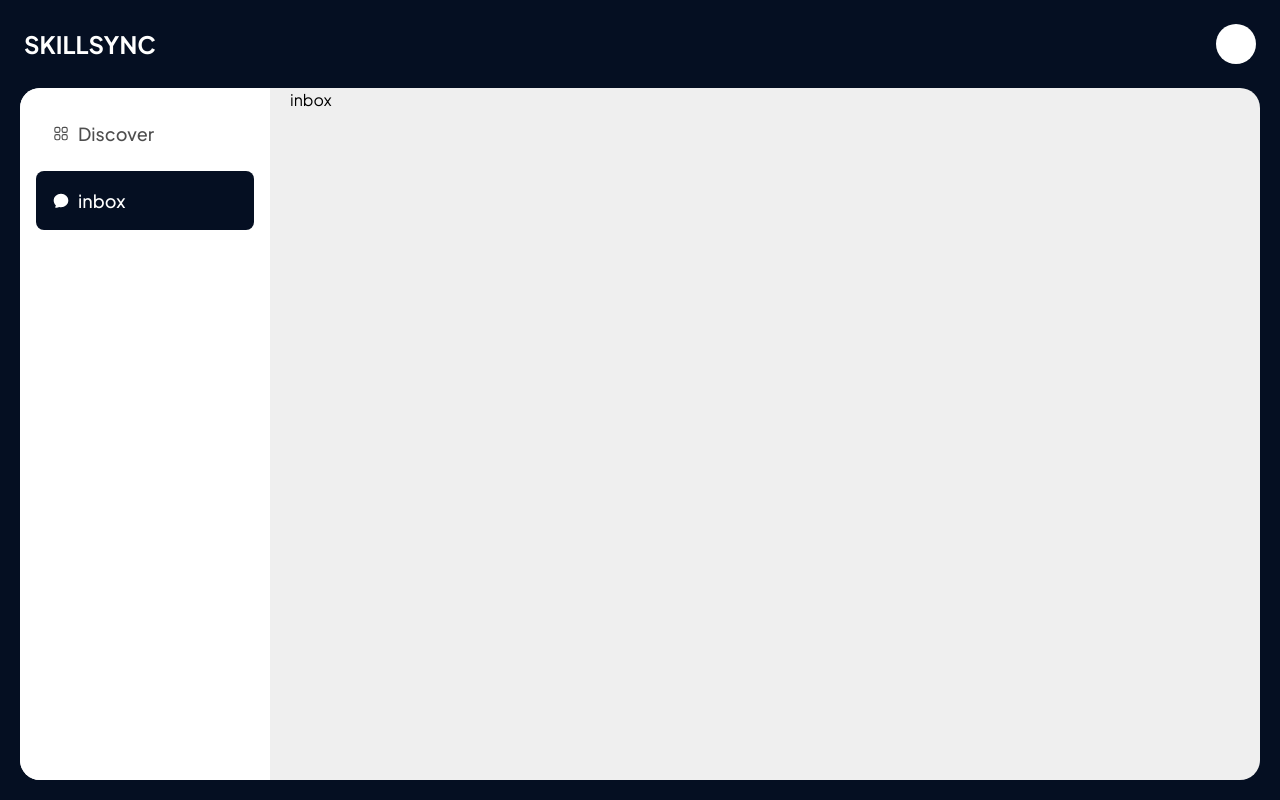
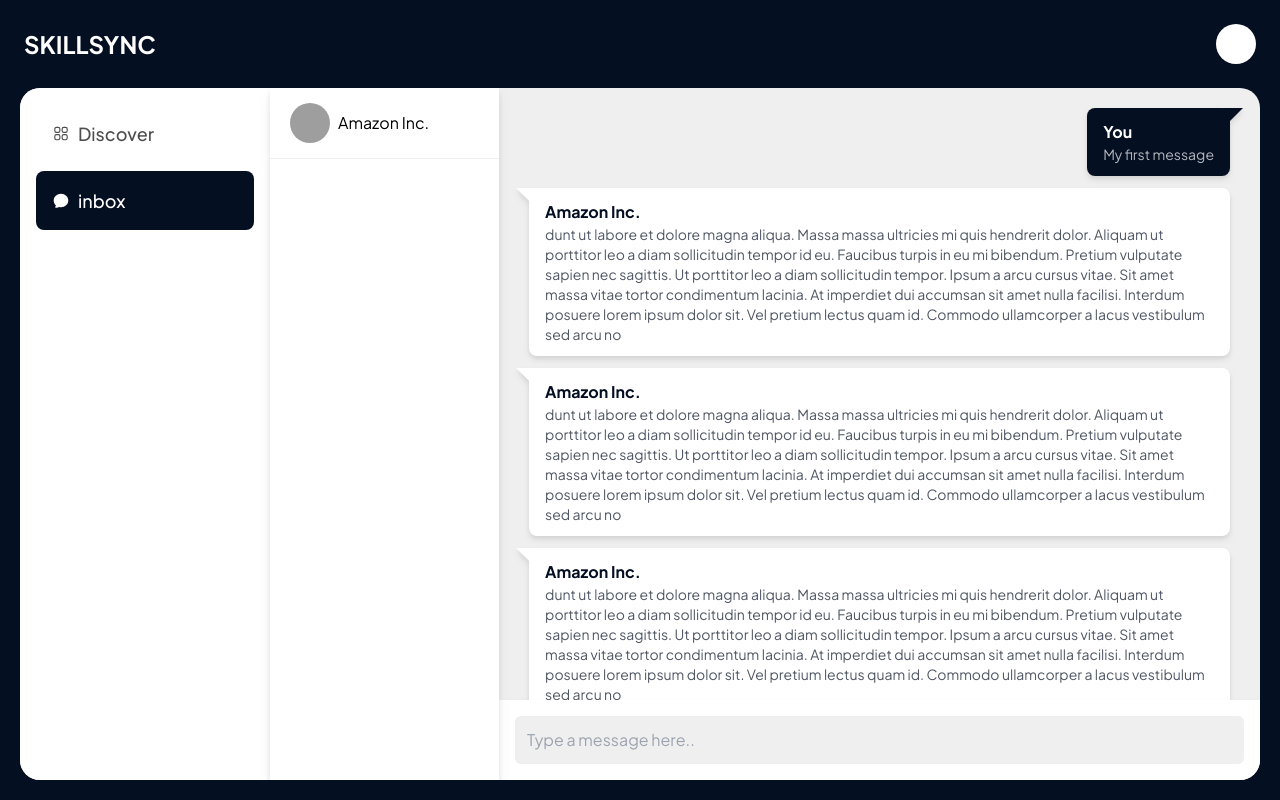
Before and after one commit to SkillSyncApp/SkillSyncClient, a React (Vite) app: page /inbox in a window 1280 px wide. Built offline with nearby package versions, Linux system fonts and the light colour scheme; grey boxes are pictures that could not be loaded.

Commit message:
InboxPage: conversation and message

```diff
--- a/src/App.tsx
+++ b/src/App.tsx
@@ -7,8 +7,8 @@
   return (
     <div className='bg-primary font-display flex flex-col overflow-hidden h-[100vh] pb-[20px]'>
       <NavBar />
-      <main className="bg-lightgray rounded-[20px] mx-5 flex gap-5 overflow-hidden flex-1">
-        <div className='w-[250px] bg-white'>
+      <main className="bg-lightgray rounded-[20px] mx-5 flex overflow-hidden flex-1">
+        <div className='w-[250px] bg-white drop-shadow-lg'>
           <SideNavBar />
         </div>
         <Outlet />
--- /dev/null
+++ b/src/components/inbox/conversation-list/ConversationList.css
@@ -0,0 +1,3 @@
+.conversation-overview {
+    border-bottom: 1px solid var(--color-lightgray);
+}
--- /dev/null
+++ b/src/components/inbox/conversation-list/ConversationList.tsx
@@ -0,0 +1,18 @@
+import { ConversationOverview } from "../../../types/ConversationOverview";
+import './ConversationList.css';
+
+type ConversationListProps = {
+    conversations: ConversationOverview[];
+}
+
+function ConversationList({ conversations }: ConversationListProps) {
+    return <div className="bg-white drop-shadow-lg z-10">
+        {conversations.map((conversation) =>
+            <div key={conversation.sender.name} className="conversation-overview cursor-pointer hover:bg-lightgray pl-[20px] pr-[70px] py-[15px] flex items-center gap-2">
+                <img className="circle w-[40px] h-[40px]" src={conversation.sender.image} />
+                <h2>{conversation.sender.name}</h2>
+            </div>)}
+    </div>
+}
+
+export default ConversationList;
--- /dev/null
+++ b/src/components/inbox/conversation/Conversation.tsx
@@ -0,0 +1,22 @@
+import { Message } from "../../../types/Message";
+import MessageItem from "../message-item/MessageItem";
+
+type ConversationProps = {
+    messages: Message[]
+}
+
+function Conversation({ messages }: ConversationProps) {
+
+    return <div className="flex-1 flex flex-col overflow-hidden">
+        <div className="flex flex-col gap-3 px-[30px] py-5 flex-1 overflow-scroll">
+            {messages.map((message, index) =>
+                <MessageItem message={message} style={{ alignSelf: message.sender.type === 'me' ? 'end' : 'start' }} key={`message-${message.sender.type}-${index}`} />)}
+        </div>
+        <div className="bg-white p-4 drop-shadow-lg">
+            <input placeholder="Type a message here.."/>
+        </div>
+    </div>
+
+}
+
+export default Conversation;
--- /dev/null
+++ b/src/components/inbox/message-item/MessageItem.css
@@ -0,0 +1,39 @@
+.message-wrapper {
+  width: fit-content;
+}
+
+.message-wrapper.other {
+  --background-color: white;
+  --text-color: var(--color-primary);
+}
+
+.message-wrapper.me {
+  --background-color: var(--color-primary);
+  --text-color: white;
+}
+
+.message {
+  flex: 1;
+  background-color: var(--background-color);
+  color: var(--text-color);
+}
+
+.message-wrapper::after {
+  position: absolute;
+  content: "";
+  width: 20px;
+  height: 20px;
+  background: var(--background-color);
+  /* clip-path: polygon(0% 50%, 100% 0%, 100% 100%, 0% 50%); */
+  clip-path: polygon(0% 0%, 100% 0%, 100% 100%, 0% 0%);
+  top:  0;
+}
+
+.message-wrapper.other::after {
+  left: -13px;
+}
+
+.message-wrapper.me::after {
+  transform: rotateY(180deg);
+  right: -13px;
+}
--- /dev/null
+++ b/src/components/inbox/message-item/MessageItem.tsx
@@ -0,0 +1,19 @@
+import { CSSProperties } from 'react';
+import { Message } from '../../../types/Message';
+import './MessageItem.css';
+
+type MessageProp = {
+    message: Message;
+    style?: CSSProperties;
+}
+
+function MessageItem({ message, style }: MessageProp) {
+    return <div className={`message-wrapper flex drop-shadow-md items-center relative ${message.sender.type}`} style={style}>
+        <div className="message flex flex-col rounded-lg py-3 px-4 bg-white">
+            <div className="font-bold">{message.sender.name}</div>
+            <p className="opacity-70 text-sm">{message.content}</p>
+        </div>
+    </div>
+}
+
+export default MessageItem;
--- a/src/routes/router.tsx
+++ b/src/routes/router.tsx
@@ -2,6 +2,7 @@
 import App from "../App";
 import Discover from "../views/discover/Discover";
 import Login from "../views/login/Login";
+import Inbox from "../views/inbox/Inbox";
 
 export const router = createBrowserRouter([
     {
@@ -10,7 +11,7 @@
         // TODO: implement error page
         errorElement: <div>error</div>,
         children: [
-            { path: '/inbox', element: <div>inbox</div> },
+            { path: '/inbox', element: <Inbox/> },
             { path: '/', element: <Discover /> }
         ]
     },
--- /dev/null
+++ b/src/types/ConversationOverview.ts
@@ -0,0 +1,7 @@
+export type ConversationOverview = {
+    id: string;
+    sender: {
+        name: string;
+        image: string;
+    }
+}
--- /dev/null
+++ b/src/types/Message.ts
@@ -0,0 +1,10 @@
+type SenderType = "me" | "other";
+
+export type Message = {
+    sender: {
+        type: SenderType,
+        name: string;
+        image: string;
+    }
+    content: string;
+}
--- /dev/null
+++ b/src/views/inbox/Inbox.tsx
@@ -0,0 +1,48 @@
+import ConversationList from "../../components/inbox/conversation-list/ConversationList";
+import Conversation from "../../components/inbox/conversation/Conversation";
+import { ConversationOverview } from "../../types/ConversationOverview";
+import { Message } from "../../types/Message";
+
+function Inbox() {
+
+    const conversations: ConversationOverview[] = [
+        {
+            id: '123',
+            sender: {
+                name: "Amazon Inc.",
+                image: "https://mir-s3-cdn-cf.behance.net/project_modules/max_3840/620731182528277.652f6b6a0ea18.jpg"
+            }
+        }
+    ]
+
+    const messages: Message[] = [
+        {
+            sender: { type: "me", name: "You", image: "" }, content: "My first message"
+        },
+        {
+            sender: { type: "other", name: "Amazon Inc.", image: "" }, content: "dunt ut labore et dolore magna aliqua. Massa massa ultricies mi quis hendrerit dolor. Aliquam ut porttitor leo a diam sollicitudin tempor id eu. Faucibus turpis in eu mi bibendum. Pretium vulputate sapien nec sagittis. Ut porttitor leo a diam sollicitudin tempor. Ipsum a arcu cursus vitae. Sit amet massa vitae tortor condimentum lacinia. At imperdiet dui accumsan sit amet nulla facilisi. Interdum posuere lorem ipsum dolor sit. Vel pretium lectus quam id. Commodo ullamcorper a lacus vestibulum sed arcu no"
+        },
+        {
+            sender: { type: "other", name: "Amazon Inc.", image: "" }, content: "dunt ut labore et dolore magna aliqua. Massa massa ultricies mi quis hendrerit dolor. Aliquam ut porttitor leo a diam sollicitudin tempor id eu. Faucibus turpis in eu mi bibendum. Pretium vulputate sapien nec sagittis. Ut porttitor leo a diam sollicitudin tempor. Ipsum a arcu cursus vitae. Sit amet massa vitae tortor condimentum lacinia. At imperdiet dui accumsan sit amet nulla facilisi. Interdum posuere lorem ipsum dolor sit. Vel pretium lectus quam id. Commodo ullamcorper a lacus vestibulum sed arcu no"
+        },
+        {
+            sender: { type: "other", name: "Amazon Inc.", image: "" }, content: "dunt ut labore et dolore magna aliqua. Massa massa ultricies mi quis hendrerit dolor. Aliquam ut porttitor leo a diam sollicitudin tempor id eu. Faucibus turpis in eu mi bibendum. Pretium vulputate sapien nec sagittis. Ut porttitor leo a diam sollicitudin tempor. Ipsum a arcu cursus vitae. Sit amet massa vitae tortor condimentum lacinia. At imperdiet dui accumsan sit amet nulla facilisi. Interdum posuere lorem ipsum dolor sit. Vel pretium lectus quam id. Commodo ullamcorper a lacus vestibulum sed arcu no"
+        },
+        {
+            sender: { type: "me", name: "You", image: "" }, content: "My second message is here asd asdlkas jasl"
+        },
+        {
+            sender: { type: "me", name: "You", image: "" }, content: "My second message is here asd asdlkas jasl"
+        },
+        {
+            sender: { type: "other", name: "Amazon Inc.", image: "" }, content: "dunt ut labore et dolore magna aliqua. Massa massa ultricies mi quis hendrerit dolor. Aliquam ut porttitor leo a diam sollicitudin tempor id eu. Faucibus turpis in eu mi bibendum. Pretium vulputate sapien nec sagittis. Ut porttitor leo a diam sollicitudin tempor. Ipsum a arcu cursus vitae. Sit amet massa vitae tortor condimentum lacinia. At imperdiet dui accumsan sit amet nulla facilisi. Interdum posuere lorem ipsum dolor sit. Vel pretium lectus quam id. Commodo ullamcorper a lacus vestibulum sed arcu no"
+        },
+    ]
+
+    return <div className="flex flex-1">
+        <ConversationList conversations={conversations} />
+        <Conversation messages={messages} />
+    </div>
+}
+
+export default Inbox;
--- a/src/views/login/Login.tsx
+++ b/src/views/login/Login.tsx
@@ -10,7 +10,7 @@
         navigate('/', { replace: true });
     };
 
-    return <div className="bg-lightgray h-[100vh] bg-primary flex items-center justify-center flex flex-col">
+    return <div className="bg-lightgray h-[100vh] bg-primary flex items-center justify-center flex flex-col font-display">
         <div className="w-[500px] bg-white rounded-[20px] drop-shadow-lg p-[40px]">
             <h1 className="text-2xl mb-3 font-bold">Login</h1>
             <div className='mb-3'>
```
